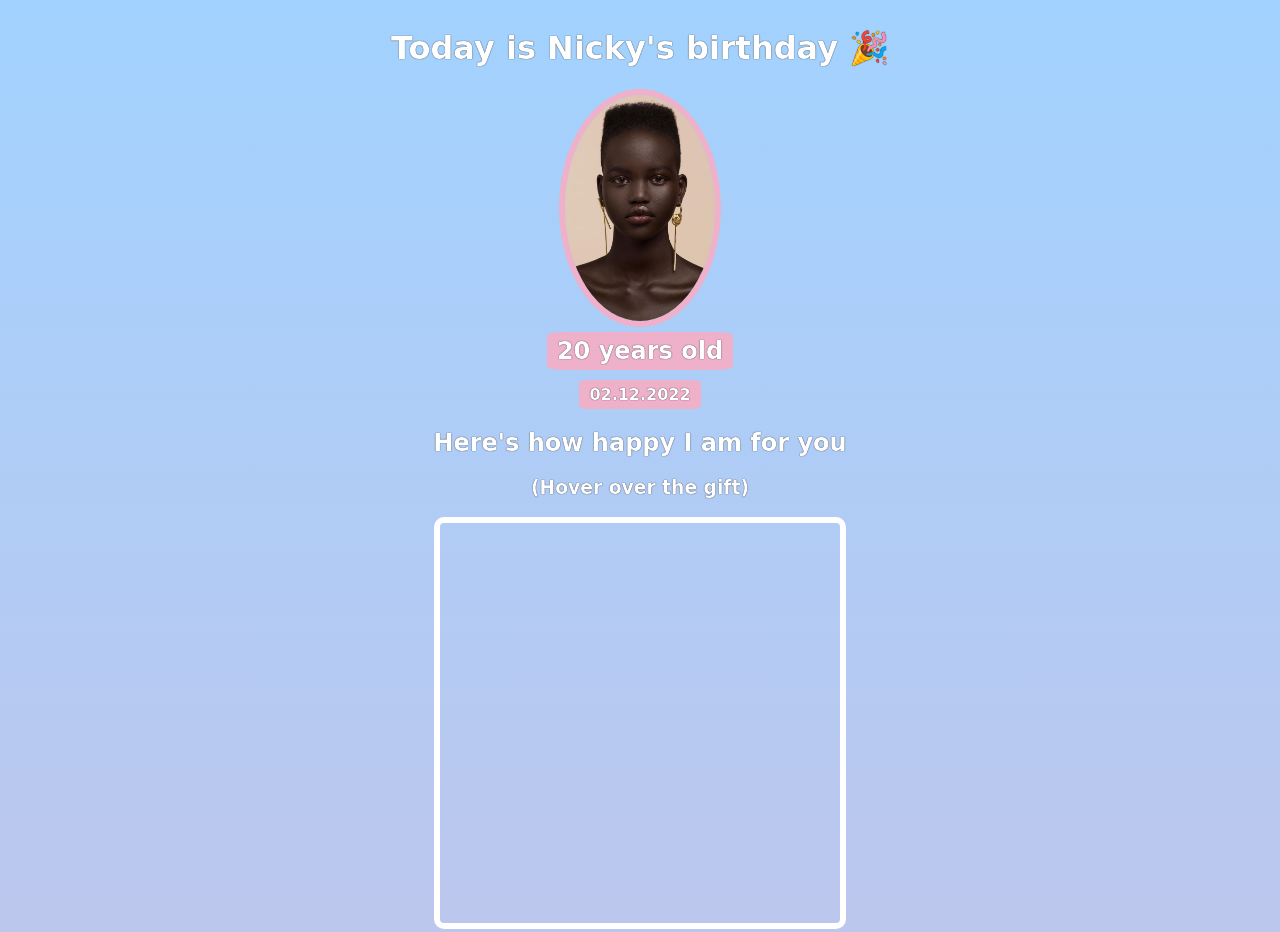
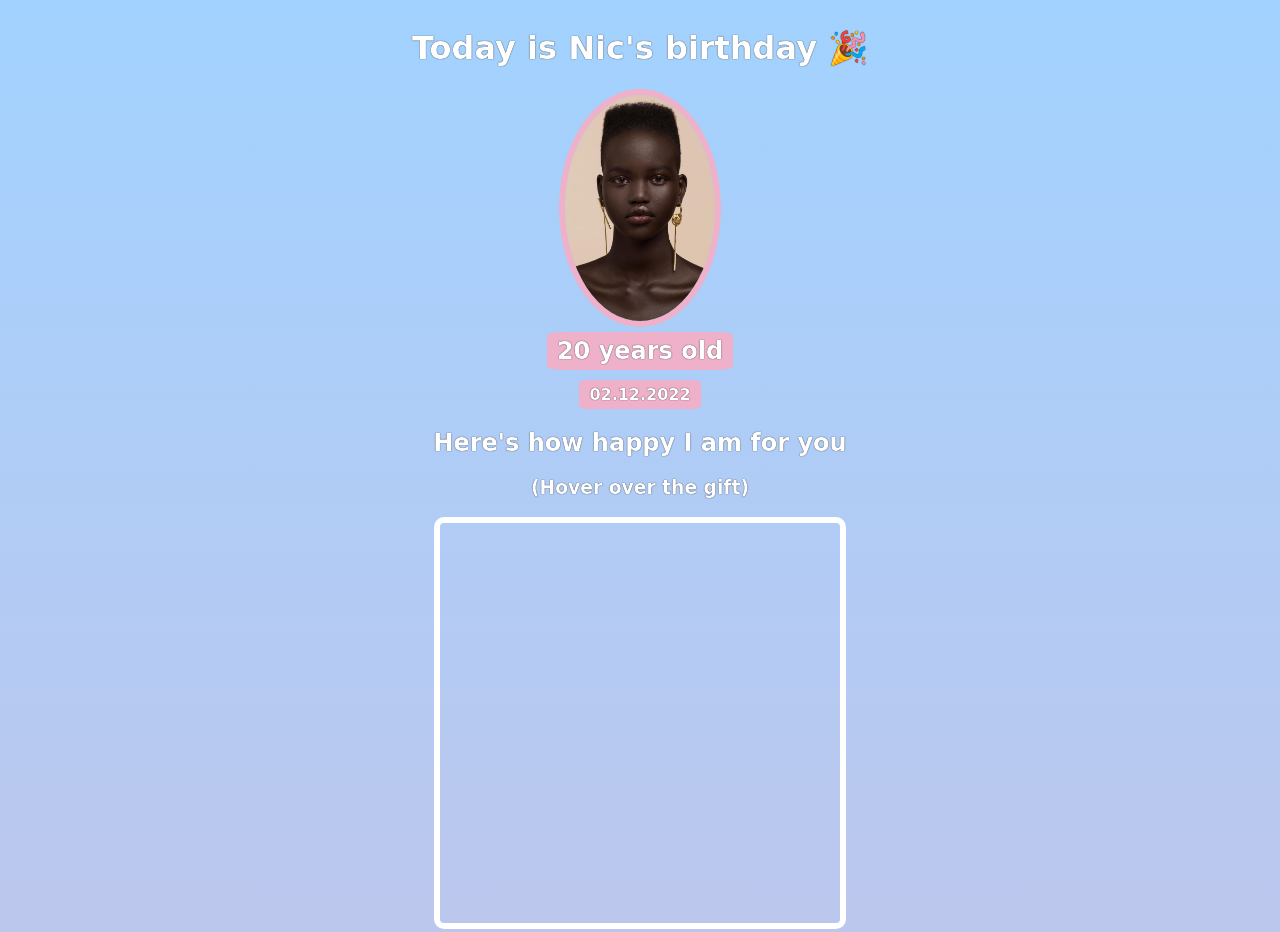
Before and after one commit to Fatimasfn/birthday-gift-fatimaSafana, a plain HTML site: page index.html in a window 1280 px wide. Shown: the top 932 px of the page. Drawn offline with Linux system fonts and the light colour scheme; a web font is replaced by a local one.

Commit message:
change name to nic

```diff
--- a/index.html
+++ b/index.html
@@ -8,7 +8,7 @@
     </head>
         <div id="header">
             <body>
-                <h1>Today is Nicky's birthday 🎉</h1>
+                <h1>Today is Nic's birthday 🎉</h1>
                 <img id="bff-img" src="/a56e301f8181095294435adaa272b474.jpg">
                 <h2 id="bday-age">20 years old</h2>
                 <h4 id="bday-date">02.12.2022</h4>
```
